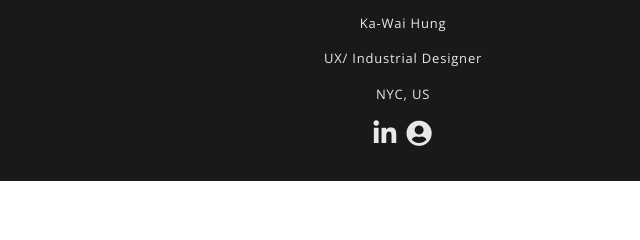
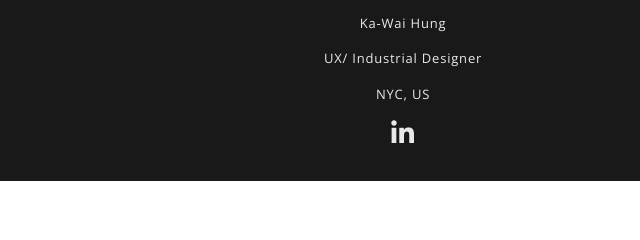
Before and after one commit to kawaihung/dirus-snowmobile, a plain HTML site: page index.html in a window 1280 px wide. Shown: the part 5880-6120 px from the top of the page, 0-640 px from the left. Drawn offline with nearby package versions, Linux system fonts and the light colour scheme.

Commit message:
textnew14

```diff
--- a/index.html
+++ b/index.html
@@ -248,7 +248,7 @@ chassis.</p>
                 <div class="icons">
                 <a href="https://www.linkedin.com/in/ka-wai-hung-7202688a/" target="_blank"><i class="fab fa-linkedin-in fa-2x" ></i></a>
 
-                    <a href="https://kawaihung.com" target="_blank"><i class="fas fa-user-circle fa-2x" ></i></a>
+              <!--      <a href="https://kawaihung.com" target="_blank"><i class="fas fa-user-circle fa-2x" ></i></a>-->
               </div>
               </div>
           </div>
```
